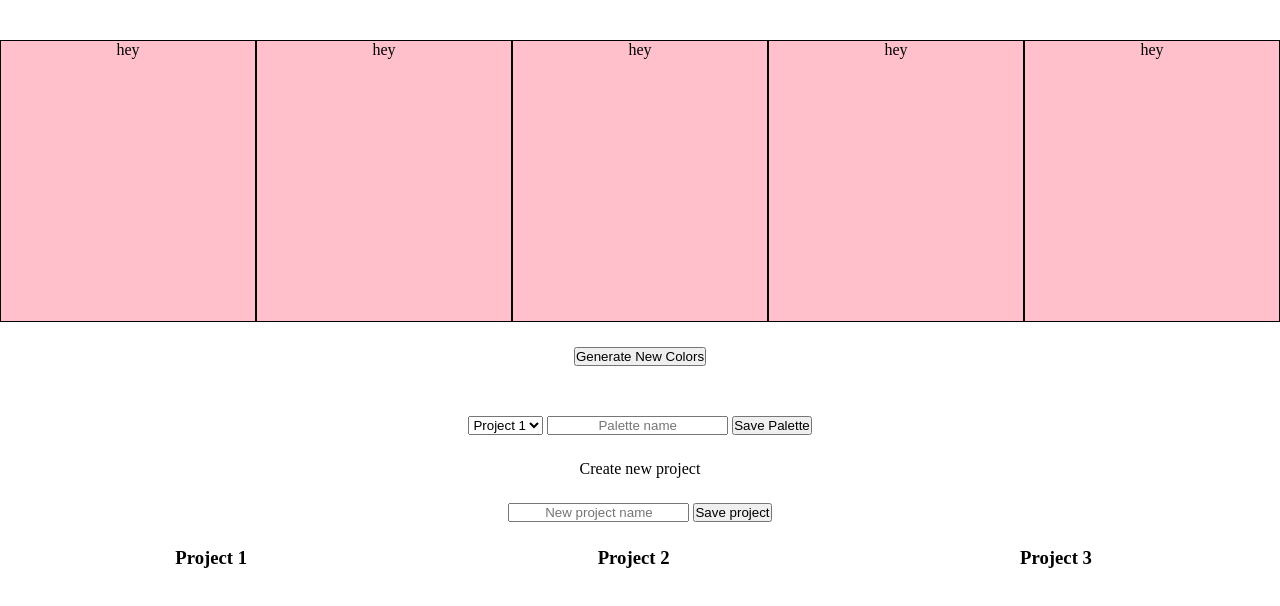
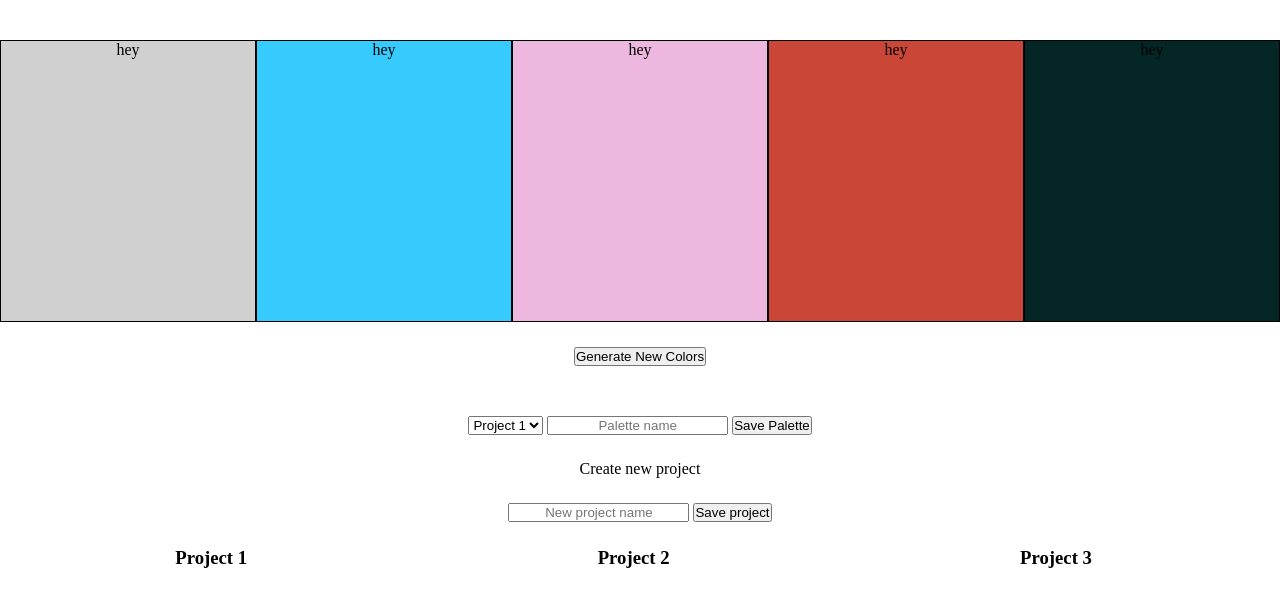
Before and after one commit to nicktu12/palette-picker, a website: page public/index.html in a window 1280 px wide. Shown: the part 80-686 px from the top of the page. Drawn offline with nearby package versions, Linux system fonts and the light colour scheme.

Commit message:
Wire up generate random numbers button

```diff
--- a/public/css/styles.css
+++ b/public/css/styles.css
@@ -7,7 +7,6 @@ h1 {
   line-height: 15vh; }
 
 .palette {
-  background-color: pink;
   display: flex;
   flex-direction: row;
   justify-content: space-around; }
--- a/public/index.html
+++ b/public/index.html
@@ -9,13 +9,13 @@
   <body>
     <h1>Palette Picker</h1>
     <section class="palette">
-      <div>hey</div>
-      <div>hey</div>
-      <div>hey</div>
-      <div>hey</div>
-      <div>hey</div>
+      <div class="color-1">hey</div>
+      <div class="color-2">hey</div>
+      <div class="color-3">hey</div>
+      <div class="color-4">hey</div>
+      <div class="color-5">hey</div>
     </section>
-    <button>Generate New Colors</button>
+    <button class="new-colors">Generate New Colors</button>
     <form>
       <select>
         <option value="project-1">Project 1</option>
@@ -45,6 +45,7 @@
         </div>
       </div>
     </section>
+    <script src='https://ajax.googleapis.com/ajax/libs/jquery/3.2.1/jquery.min.js'></script>
     <script type="text/javascript" src="js/scripts.js"></script>
   </body>
 </html>
--- a/public/js/scripts.js
+++ b/public/js/scripts.js
@@ -8,4 +8,16 @@ function getRandomColor() {
     return color;
 }
 
-getRandomColor();
+function assignRandomColors() {
+  console.log($('.color-1'))
+  for (let i = 1; i < 6; i++) {
+    let color = getRandomColor();
+    $(`.color-${i}`).css('background-color', color)
+  }
+}
+
+$(document).ready(() => {
+    assignRandomColors();
+});
+
+$('.new-colors').on('click', assignRandomColors);
```
